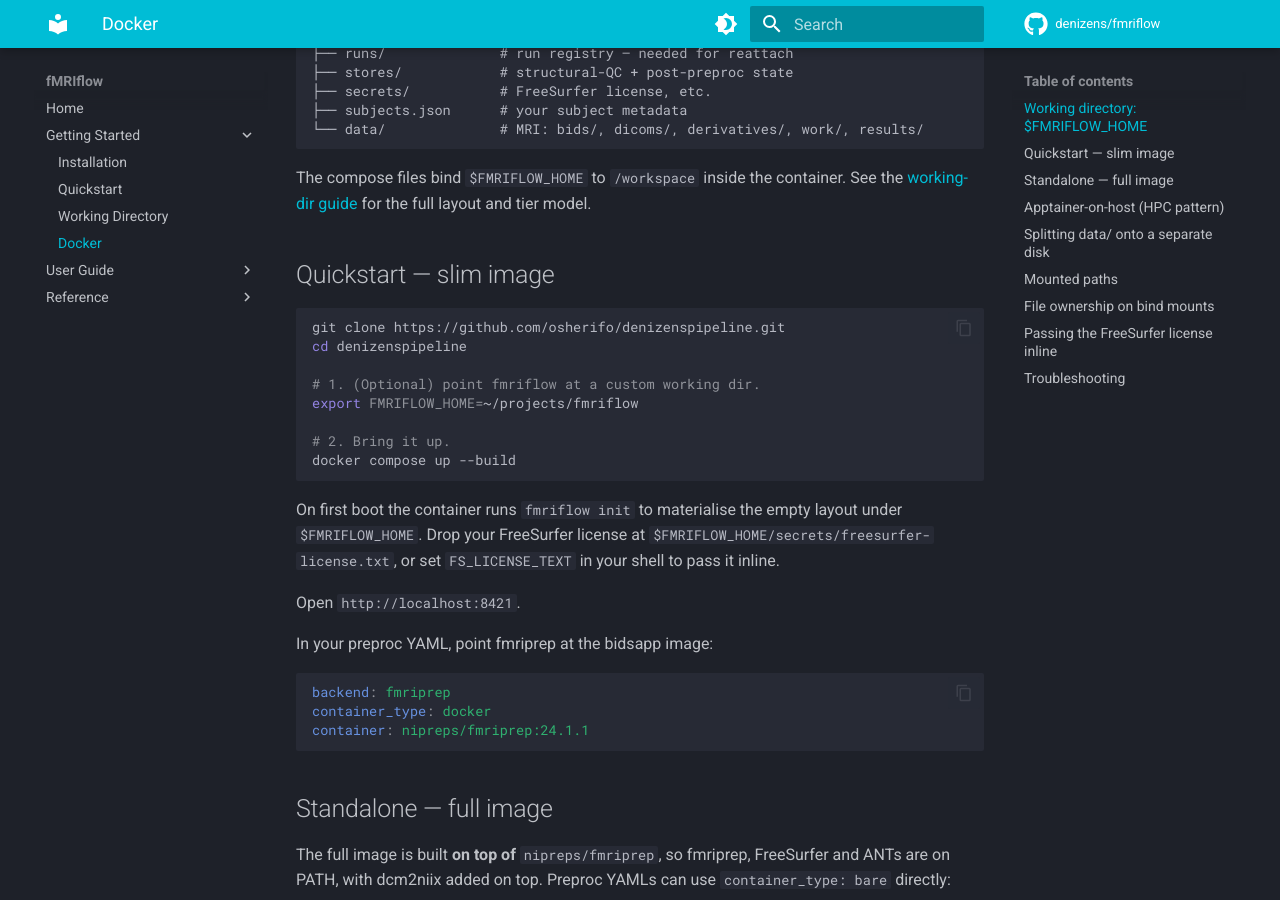
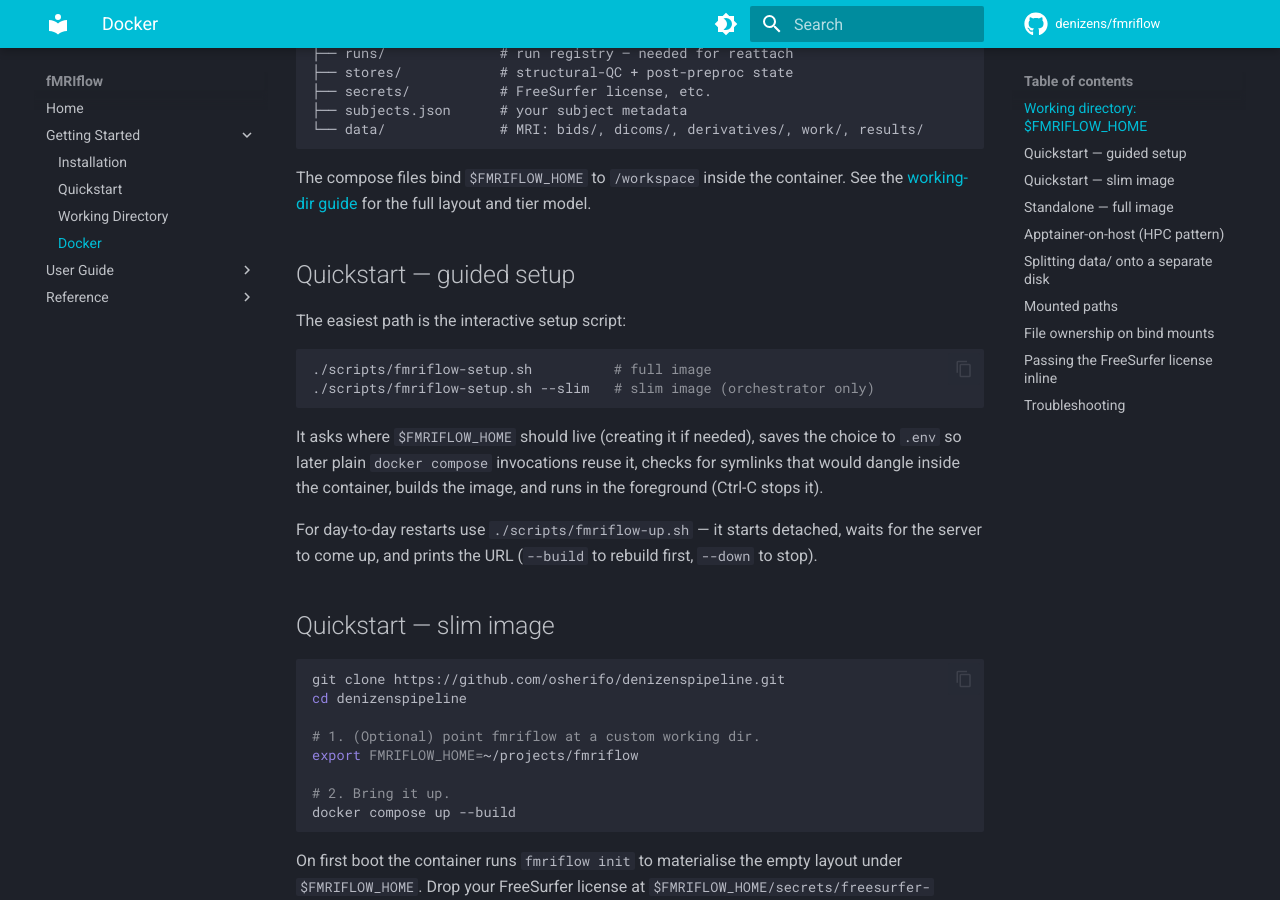
Before and after one commit to osherifo/denizenspipeline, an MkDocs documentation site: the page built from docs/guide/docker.md, in a window 1280 px wide and 900 px high, scrolled down 690 px. Built offline with MkDocs 1.6.1 and Material for MkDocs 9.7.7, drawn with Linux system fonts in a browser that asks for light colours; comment, search, counter and statistics services are not loaded.

Commit message:
feat(scripts): guided setup + reliable startup scripts for docker
fmriflow-setup.sh interactively asks where FMRIFLOW_HOME should live,
persists it to .env, preflights symlinks that would dangle in the
container, then builds and runs in the foreground. fmriflow-up.sh is
the day-to-day launcher: detached, health-checked, with the same
preflight. Documented in the docker guide; served docs rebuilt.

Co-Authored-By: Claude Fable 5 <noreply@anthropic.com>
Claude-Session: https://claude.ai/code/session_01USR5aNTJGaM6nhjw6gBcR4

````diff
--- a/docs/guide/docker.md
+++ b/docs/guide/docker.md
@@ -32,6 +32,24 @@ $FMRIFLOW_HOME/        # default ~/projects/fmriflow
 The compose files bind `$FMRIFLOW_HOME` to `/workspace` inside the
 container. See the [working-dir guide](working-dir.md) for the
 full layout and tier model.
+
+## Quickstart — guided setup
+
+The easiest path is the interactive setup script:
+
+```bash
+./scripts/fmriflow-setup.sh          # full image
+./scripts/fmriflow-setup.sh --slim   # slim image (orchestrator only)
+```
+
+It asks where `$FMRIFLOW_HOME` should live (creating it if needed), saves
+the choice to `.env` so later plain `docker compose` invocations reuse it,
+checks for symlinks that would dangle inside the container, builds the
+image, and runs in the foreground (Ctrl-C stops it).
+
+For day-to-day restarts use `./scripts/fmriflow-up.sh` — it starts
+detached, waits for the server to come up, and prints the URL
+(`--build` to rebuild first, `--down` to stop).
 
 ## Quickstart — slim image
 
````
Also changed, not shown: fmriflow/server/docs_site/guide/docker/index.html (+62 -28 lines), 4 other files.
